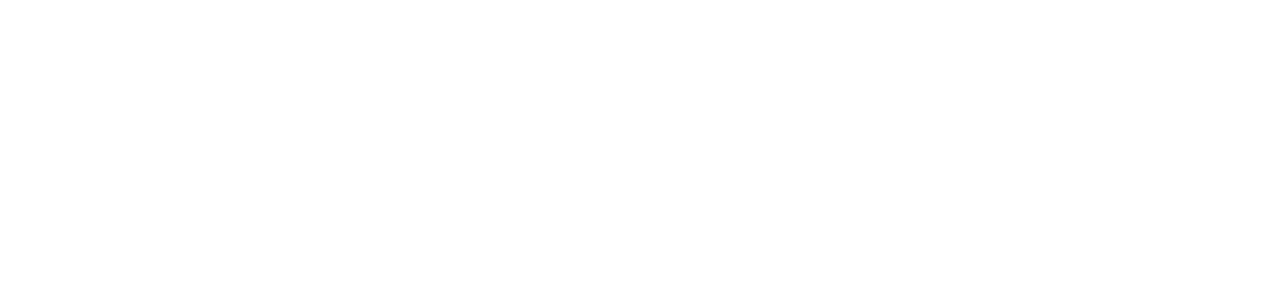
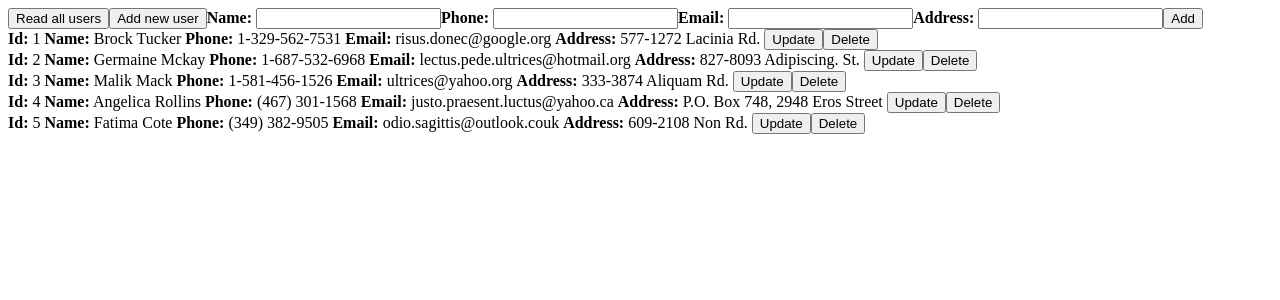
Before and after one commit to kolesov21/test-task-for-frontend, a Vue app: page / in a window 1280 px wide. Shown: the top 300 px of the page. Built offline with nearby package versions, Linux system fonts and the light colour scheme.

Commit message:
Add, view, delete, update a user

```diff
--- a/src/App.vue
+++ b/src/App.vue
@@ -1,7 +1,16 @@
 <script setup>
+import { reactive } from 'vue';
+
+import Dashbord from './components/Dashbord.vue';
+import UsersList from './components/UsersList.vue';
+import NewUser from './components/NewUser.vue'
+
 </script>
 
 <template>
+  <Dashbord></Dashbord>
+  <NewUser></NewUser>
+  <UsersList></UsersList>
 </template>
 
 <style scoped>
--- /dev/null
+++ b/src/components/Dashbord.vue
@@ -0,0 +1,10 @@
+<script setup>
+</script>
+
+<template>
+    <button>Read all users</button>
+    <button>Add new user</button>
+</template>
+
+<style scoped>
+</style>
--- /dev/null
+++ b/src/components/NewUser.vue
@@ -0,0 +1,37 @@
+<script setup>
+import {reactive} from 'vue';
+
+import { useUsersStore } from '../store/users';
+const store = useUsersStore();
+
+const newUser = reactive ({
+    id: 0,
+    name: '',
+    phone: '',
+    email: '',
+    address: '',
+});
+
+function addNewUser(){
+    const tempUser = {...newUser};
+    store.addNewUser(tempUser);
+
+    newUser.id = 0;
+    newUser.name = '';
+    newUser.phone = '';
+    newUser.email = '';
+    newUser.address = '';
+}
+
+</script>
+
+<template>
+    <b>Name:</b> <input type="text" v-model="newUser.name">
+    <b>Phone:</b> <input type="text" v-model="newUser.phone">
+    <b>Email:</b> <input type="text" v-model="newUser.email">
+    <b>Address:</b> <input type="text" v-model="newUser.address">
+    <button @click="addNewUser">Add</button>
+</template>
+
+<style scoped>
+</style>
--- /dev/null
+++ b/src/components/User.vue
@@ -0,0 +1,43 @@
+<script setup>
+import { ref, reactive } from 'vue'
+
+import { useUsersStore } from '../store/users';
+const store = useUsersStore();
+
+const { userData } = defineProps(['userData']);
+
+let showEdit = ref(false);
+let tempUser = reactive ({
+    name: userData.name,
+    phone: userData.phone,
+    email: userData.email,
+    address: userData.address,
+});
+
+function updateUserData(){
+    store.updateUserData(tempUser, userData.id);
+    showEdit = ref(false);
+}
+</script>
+
+<template>
+    <b>Id:</b> {{userData.id}}
+    <b>Name:</b> {{userData.name}}
+    <b>Phone:</b> {{userData.phone}}
+    <b>Email:</b> {{userData.email}}
+    <b>Address:</b> {{userData.address}}
+    <button @click="showEdit = true">Update</button>
+    <button @click="store.deleteUser(userData.id)">Delete</button>
+
+    <div v-if="showEdit === true">
+        <b>Name:</b> <input type="text" v-model="tempUser.name">
+        <b>Phone:</b> <input type="text" v-model="tempUser.phone">
+        <b>Email:</b> <input type="text" v-model="tempUser.email">
+        <b>Address:</b> <input type="text" v-model="tempUser.address">
+        <button @click="updateUserData">Save</button>
+        <button @click="showEdit = false">Close</button>
+    </div>
+</template>
+
+<style scoped>
+</style>
--- /dev/null
+++ b/src/components/UsersList.vue
@@ -0,0 +1,17 @@
+<script setup>
+import User from './User.vue'
+import { useUsersStore } from '../store/users';
+
+const store = useUsersStore();
+
+
+</script>
+
+<template>
+    <div v-for="user in store.users" :key="user.id">
+        <User :userData="user"></User>
+    </div>
+</template>
+
+<style scoped>
+</style>
```
